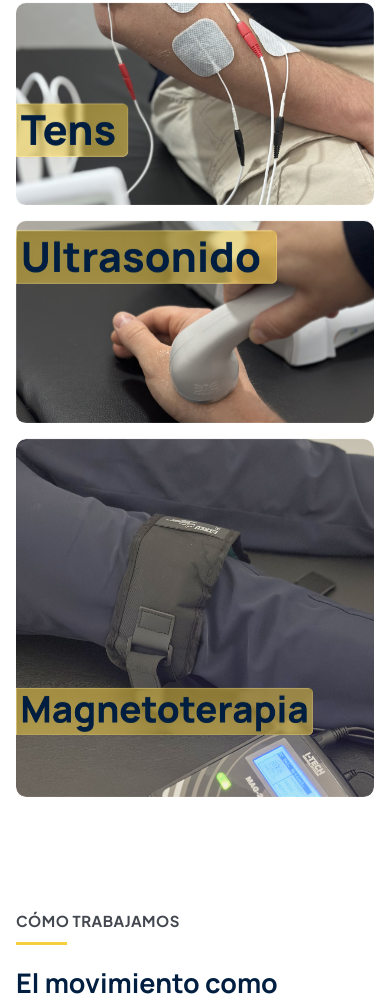
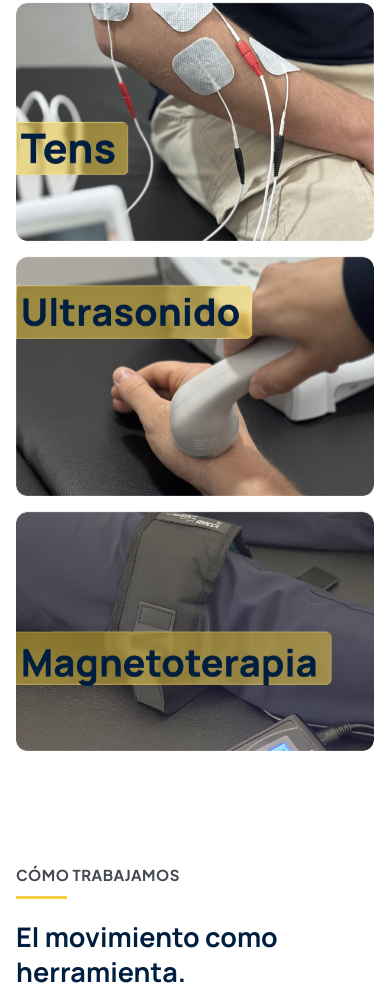
Before and after one commit to valentinamabianco/axis-web, a plain HTML site: page index.html in a window 390 px wide. Shown: the part 3064-4061 px from the top of the page. Drawn offline with nearby package versions, Linux system fonts and the light colour scheme.

Commit message:
Adjusts mobile designs and adds axis logo as browser tab icon

```diff
--- a/index.html
+++ b/index.html
@@ -4,6 +4,7 @@
   <meta charset="UTF-8">
   <meta name="viewport" content="width=device-width, initial-scale=1.0">
   <title>Axis — Rehabilitación y Movimiento Consciente</title>
+  <link rel="icon" type="image/svg+xml" href="assets/icons/axis-blob.svg">
   <link rel="preconnect" href="https://fonts.googleapis.com">
   <link rel="preconnect" href="https://fonts.gstatic.com" crossorigin>
   <link href="https://fonts.googleapis.com/css2?family=Manrope:wght@400;600;700;800&family=Plus+Jakarta+Sans:ital,wght@0,400;0,500;0,600;0,700;1,400&family=DM+Sans:opsz,wght@9..40,400;9..40,500;9..40,700&family=Bricolage+Grotesque:opsz,wdth,wght@12..96,75..100,400;12..96,75..100,500;12..96,75..100,600&display=swap" rel="stylesheet">
@@ -25,7 +26,7 @@
   <style>
     * { box-sizing: border-box; margin: 0; padding: 0; }
     body { font-family: 'Plus Jakarta Sans', sans-serif; color: #43474f; background: #fff; overflow-x: hidden; }
-    html { scroll-behavior: smooth; }
+    html { scroll-behavior: smooth; scroll-padding-top: 100px; }
 
     /* Mobile-only and desktop-only toggles */
     .mob-only { display: none; }
@@ -40,6 +41,7 @@
     }
 
     @media (max-width: 767px) {
+      html { scroll-padding-top: 80px; }
       /* === NAVBAR === */
       header { height: 80px !important; }
       header nav { padding: 0 24px !important; gap: 0 !important; }
@@ -155,8 +157,8 @@
       #agentes > div > div:first-child p { font-size: 15px !important; line-height: 1.55 !important; }
       #agentes > div > div:last-child { flex-direction: column !important; gap: 16px !important; }
       #agentes > div > div:last-child > div:first-child { flex-direction: column !important; gap: 16px !important; }
-      #agentes > div > div:last-child > div:first-child > div { height: 202px !important; border-radius: 10px !important; }
-      #agentes > div > div:last-child > div:last-child { height: 202px !important; align-self: stretch !important; border-radius: 10px !important; }
+      #agentes > div > div:last-child > div:first-child > div { width: 100% !important; height: auto !important; aspect-ratio: 303 / 202 !important; border-radius: 10px !important; }
+      #agentes > div > div:last-child > div:last-child { width: 100% !important; height: auto !important; aspect-ratio: 303 / 202 !important; align-self: stretch !important; border-radius: 10px !important; }
       /* Image files already include the yellow ribbon label baked in — hide the DOM label to avoid duplication. */
       #agentes .agente-label { display: none !important; }
 
@@ -559,17 +561,26 @@
         <!-- Two stacked images -->
         <div style="flex: 1; display: flex; flex-direction: column; gap: 16px;">
           <div style="border-radius: 16px; overflow: hidden; height: 220px; flex-shrink: 0; position: relative;">
-            <img src="assets/images/Tens_image.jpg" alt="Electroterapia" style="width: 100%; height: 100%; object-fit: cover; object-position: center;">
+            <picture>
+              <source media="(max-width: 767px)" srcset="assets/images/Tens_mobile.jpg">
+              <img src="assets/images/Tens_image.jpg" alt="Electroterapia" style="width: 100%; height: 100%; object-fit: cover; object-position: center;">
+            </picture>
             <span class="agente-label mob-only">Tens</span>
           </div>
           <div style="border-radius: 16px; overflow: hidden; height: 220px; flex-shrink: 0; position: relative;">
-            <img src="assets/images/Ultra_image.jpg" alt="Ultrasonido terapéutico" style="width: 100%; height: 100%; object-fit: cover; object-position: center;">
+            <picture>
+              <source media="(max-width: 767px)" srcset="assets/images/Ultra_mobile.jpg">
+              <img src="assets/images/Ultra_image.jpg" alt="Ultrasonido terapéutico" style="width: 100%; height: 100%; object-fit: cover; object-position: center;">
+            </picture>
             <span class="agente-label mob-only">Ultrasonido</span>
           </div>
         </div>
         <!-- One large image -->
         <div style="flex: 1; border-radius: 16px; overflow: hidden; height: 300px; align-self: center; position: relative;">
-          <img src="assets/images/Magneto_image.jpg" alt="Magnetoterapia" style="width: 100%; height: 100%; object-fit: cover; object-position: center;">
+          <picture>
+            <source media="(max-width: 767px)" srcset="assets/images/Magneto_mobile.jpg">
+            <img src="assets/images/Magneto_image.jpg" alt="Magnetoterapia" style="width: 100%; height: 100%; object-fit: cover; object-position: center;">
+          </picture>
           <span class="agente-label mob-only">Magnetoterapia</span>
         </div>
       </div>
@@ -1036,6 +1047,22 @@
       document.body.classList.add('js');
       var targets = document.querySelectorAll('section:not(#hero), footer');
       targets.forEach(function(el) { el.classList.add('reveal'); });
+      var viewportH = window.innerHeight;
+      var deferred = [];
+      targets.forEach(function(el) {
+        var rect = el.getBoundingClientRect();
+        // Sections already touching the viewport on load (common on tall mobile devices
+        // where the next section peeks below the hero) get their fade-in triggered now
+        // instead of going through the IntersectionObserver — the threshold may never be
+        // met if only a sliver is visible, leaving the content visibly blank.
+        if (rect.top < viewportH && rect.bottom > 0) {
+          requestAnimationFrame(function() {
+            requestAnimationFrame(function() { el.classList.add('is-visible'); });
+          });
+        } else {
+          deferred.push(el);
+        }
+      });
       var io = new IntersectionObserver(function(entries) {
         entries.forEach(function(entry) {
           if (entry.isIntersecting) {
@@ -1043,8 +1070,8 @@
             io.unobserve(entry.target);
           }
         });
-      }, { threshold: 0.12, rootMargin: '0px 0px -60px 0px' });
-      targets.forEach(function(el) { io.observe(el); });
+      }, { threshold: 0.02, rootMargin: '0px 0px -60px 0px' });
+      deferred.forEach(function(el) { io.observe(el); });
     })();
   </script>
 
```
Also changed, not shown: assets/images/Magneto_mobile.jpg (added), assets/images/Tens_mobile.jpg (added), assets/images/Ultra_mobile.jpg (added).
